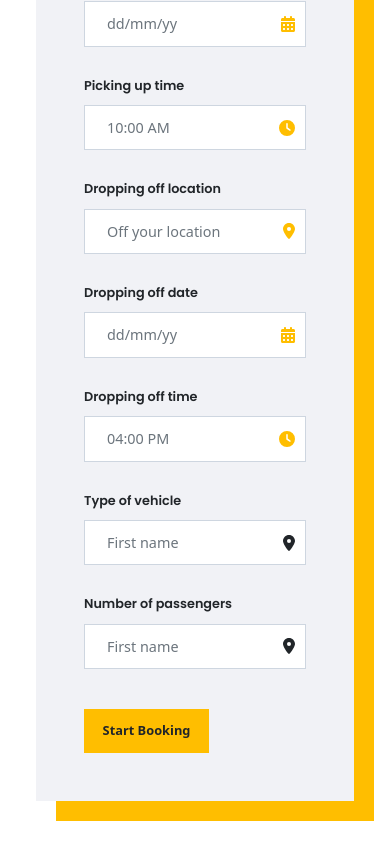
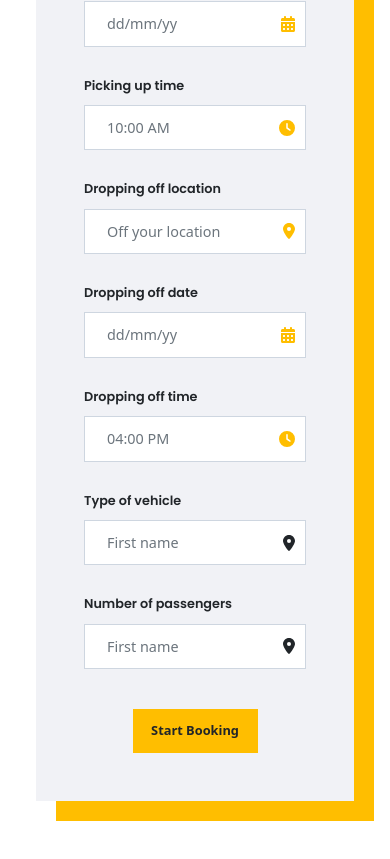
Before and after one commit to JCciasico/Car-Rental, a Vue app: page / in a window 390 px wide. Shown: the part 2435-3294 px from the top of the page. Built offline with nearby package versions, Linux system fonts and the light colour scheme; a web font is replaced by a local one; what vue-scroll-reveal would draw is missing.

Commit message:
refactor: booking button

```diff
--- a/src/components/SearchSection.vue
+++ b/src/components/SearchSection.vue
@@ -107,7 +107,9 @@
                             </div>
                         </div>
                     </div>
-                    <button class="btn" type="submit">Start Booking</button>
+                    <div id="btn">
+                        <button class="btn" type="submit">Start Booking</button>
+                    </div>
                 </form>
             </div>
         </div>
@@ -297,6 +299,9 @@ label{
         margin-top: 15px;
         font-size: 0.8rem;
     }
+    #btn{
+        text-align: center;
+    }
 }
 
 @media(max-width:400px) {
```
